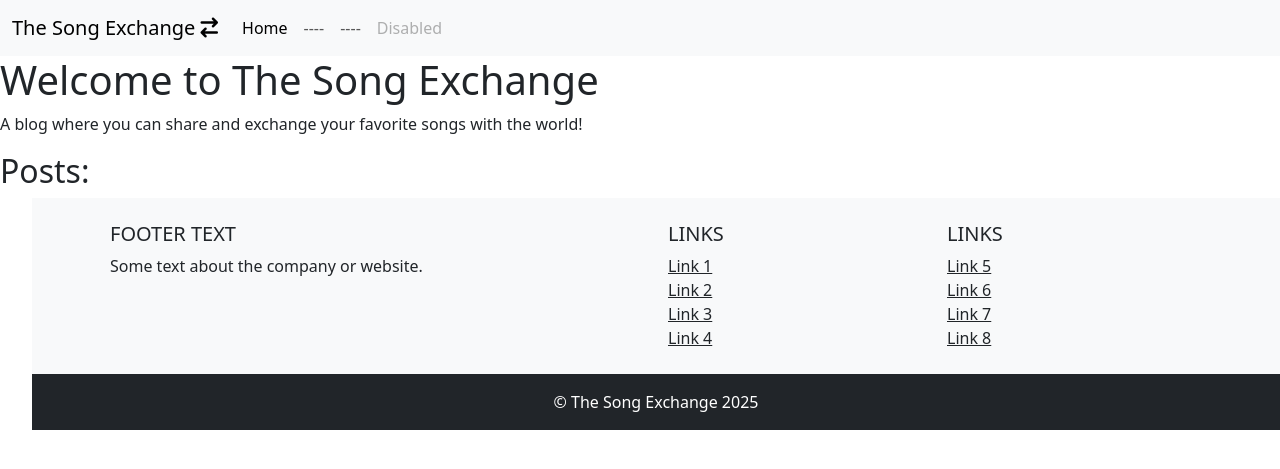
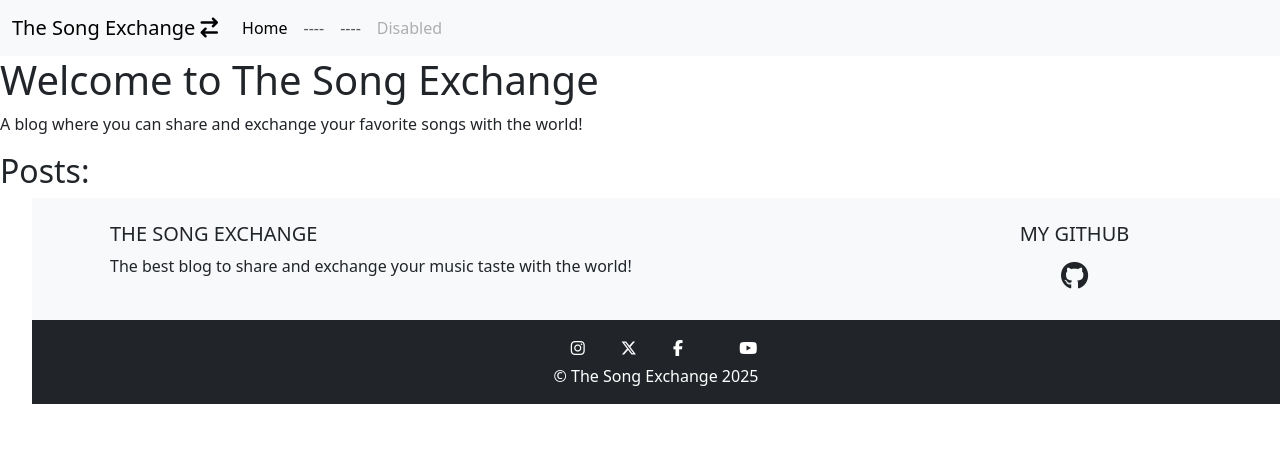
Before and after one commit to Tito-Daramola/the_song_exchange, a Django app: page / in a window 1280 px wide. Shown: the top 469 px of the page. Run offline with Django 4.2, Linux system fonts and the light colour scheme; data that the repository does not hold is empty; some libraries are stand-ins or nearby versions.

Commit message:
Reformat footer in base.html

```diff
--- a/templates/base.html
+++ b/templates/base.html
@@ -51,53 +51,36 @@
     <footer class="bg-light text-center text-lg-start mt-auto">
         <div class="container p-4">
             <div class="row">
-                <div class="col-lg-6 col-md-12 mb-4 mb-md-0">
-                    <h5 class="text-uppercase">Footer Text</h5>
+                <div class="col-lg-9 col-md-9 mb-4 mb-md-0">
+                    <h5 class="text-uppercase">The Song Exchange</h5>
                     <p>
-                        Some text about the company or website.
+                        The best blog to share and exchange your music taste with the world!
                     </p>
                 </div>
-                <div class="col-lg-3 col-md-6 mb-4 mb-md-0">
-                    <h5 class="text-uppercase">Links</h5>
-                    <ul class="list-unstyled mb-0">
-                        <li>
-                            <a href="#!" class="text-dark">Link 1</a>
-                        </li>
-                        <li>
-                            <a href="#!" class="text-dark">Link 2</a>
-                        </li>
-                        <li>
-                            <a href="#!" class="text-dark">Link 3</a>
-                        </li>
-                        <li>
-                            <a href="#!" class="text-dark">Link 4</a>
-                        </li>
-                    </ul>
-                </div>
-                <div class="col-lg-3 col-md-6 mb-4 mb-md-0">
-                    <h5 class="text-uppercase">Links</h5>
-                    <ul class="list-unstyled mb-0">
-                        <li>
-                            <a href="#!" class="text-dark">Link 5</a>
-                        </li>
-                        <li>
-                            <a href="#!" class="text-dark">Link 6</a>
-                        </li>
-                        <li>
-                            <a href="#!" class="text-dark">Link 7</a>
-                        </li>
-                        <li>
-                            <a href="#!" class="text-dark">Link 8</a>
-                        </li>
-                    </ul>
+                <div class="d-flex flex-column align-items-center col-lg-3 col-md-3 mb-4 mb-md-0">
+                    <h5 class="text-uppercase">My Github</h5>
+                    <a href="https://github.com/Tito-Daramola" class="text-dark mt-0 fs-3" target="_blank"><i class="fa-brands fa-github"></i></a>
                 </div>
             </div>
         </div>
         <div class="text-center p-3 bg-dark text-white">
+            <div class= "d-flex justify-content-evenly">
+                <ul class="list-inline mb-1">
+                    <li class="list-inline-item mx-3">
+                        <a href="www.instrgram.com" class="text-white" target="_blank"><i class="fa-brands fa-instagram"></i></a>
+                    </li>
+                    <li class="list-inline-item mx-3">
+                        <a href="www.x.com" class="text-white" target="_blank"><i class="fa-brands fa-x-twitter"></i></a>
+                    </li>
+                    <li class="list-inline-item mx-3">
+                        <a href="www.facebook.com" class="text-white" target="_blank"><i class="fa-brands fa-facebook-f"></i></a>
+                    </li>
+                    <li class="list-inline-item mx-3"></li>
+                        <a href="www.youtube.com" class="text-white" target="_blank"><i class="fa-brands fa-youtube"></i></a>
+                    </li>
+                </ul>
+            </div>
             © The Song Exchange 2025
-        </div>
-        <div>
-
         </div>
     </footer>
 
```
